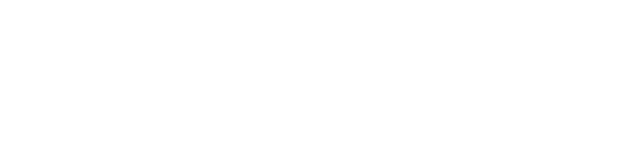
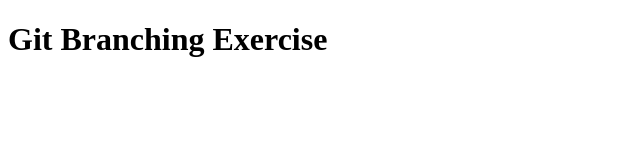
Before and after one commit to chuckles6994/git-branching, a plain HTML site: page index.html in a window 1280 px wide. Shown: the whole page, without its empty margins (0-640 px from the left). Drawn offline with Linux system fonts and the light colour scheme.

Commit message:
Added H1 Element

```diff
--- a/index.html
+++ b/index.html
@@ -7,6 +7,6 @@
     <title>Git Branching Exercise</title>
 </head>
 <body>
-
+   <h1>Git Branching Exercise</h1>
 </body>
 </html>
```
